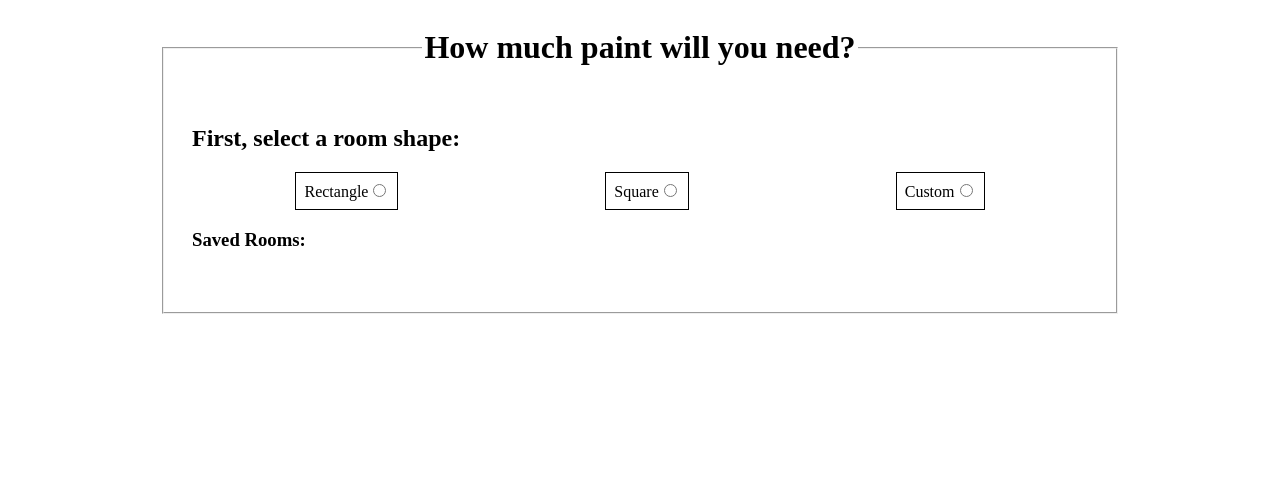
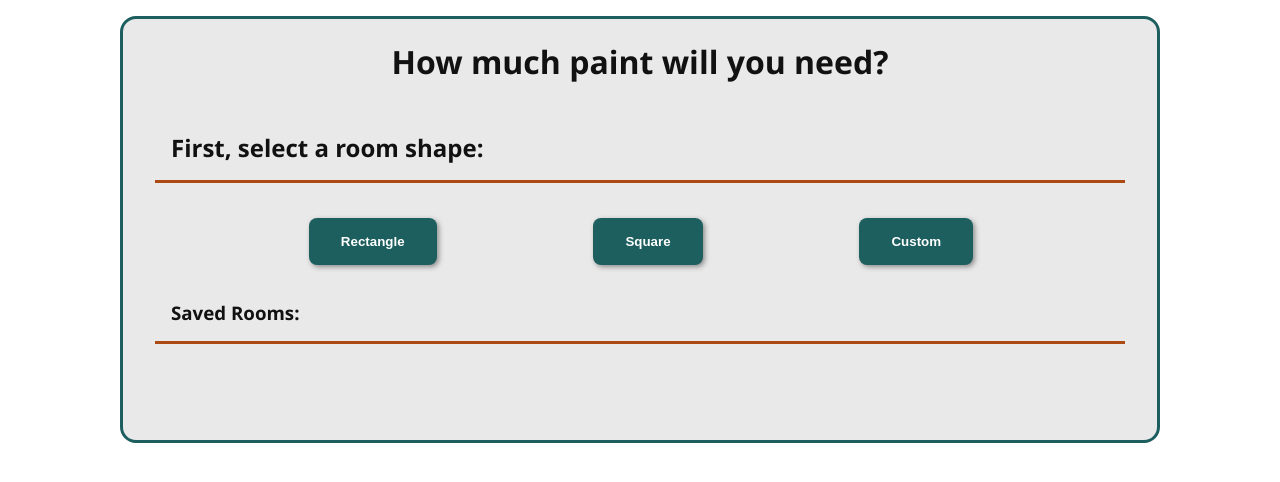
Before and after one commit to ShawnO86/paint-amount, a Vue app: page / in a window 1280 px wide. Shown: the top 482 px of the page. Built offline with nearby package versions, Linux system fonts and the light colour scheme.

Commit message:
Color and radio buttons
Added more styling and custom radio buttons for room shape selection.

```diff
--- a/src/App.vue
+++ b/src/App.vue
@@ -1,9 +1,7 @@
 <template>
-  <div>
-    <fieldset>
-      <legend><h1>How much paint will you need?</h1></legend>
-      <RoomShape />
-    </fieldset>
+  <div id="appContainer">
+    <h1>How much paint will you need?</h1>
+    <RoomShape />
   </div>
 </template>
 
@@ -19,12 +17,44 @@ export default {
 </script>
 
 <style>
+:root {
+  --main-bg-color: rgb(29, 94, 94);
+  --secondary-color: rgb(171, 75, 19);
+}
 #app {
-  max-width: 60rem;
-  margin: 0 auto;
+  max-width: 65rem;
+  margin: 1rem auto;
+  font-family: "Segoe UI", Tahoma, Geneva, Verdana, sans-serif;
 }
-legend {
+#appContainer {
+  border: 3px solid var(--main-bg-color);
+  padding: 0 1rem;
+  background-color: #e9e9e9;
+  border-radius: 1rem;
+  color: #111;
+}
+h1 {
+  color: #111;
   text-align: center;
 }
-
+h2,
+h3 {
+  color: #111;
+  border-bottom: 3px solid var(--secondary-color);
+  padding: 1rem;
+}
+@media only screen and (max-width: 470px) {
+  #app {
+    margin: 0;
+  }
+  #appContainer {
+    padding: 0;
+    border: 2px solid var(--main-bg-color);
+  }
+  h2,
+  h3 {
+    border-bottom: 2px solid var(--secondary-color);
+    padding: 0.5rem;
+  }
+}
 </style>
--- a/src/components/measureForm.vue
+++ b/src/components/measureForm.vue
@@ -13,18 +13,20 @@
     <div class="roomList">
       <div v-for="room in rooms" :key="room.id" class="roomCard">
         <button class="delBtn" @click="deleteRoom(room.id)">&#10006;</button>
-        <p>
+        <p class="roomId">
           Room id #: {{ room.id }}<br />
           ({{ room.shape }})
         </p>
-        <p>Windows: {{ room.windows }}</p>
-        <p>Doors: {{ room.doors }}</p>
+        <div class="roomData">
+          <p v-if="room.windows">Windows: {{ room.windows }}</p>
+          <p v-if="room.doors">Doors: {{ room.doors }}</p>
           <p>Area: {{ room.area }}sq. feet</p>
           <p>One coat (walls): {{ room.one_coat }} gallon(s).</p>
           <p>Two coats (walls): {{ room.two_coats }} gallon(s).</p>
           <p>Ceiling area: {{ room.ceiling_area }}</p>
           <p>One coat (ceiling): {{ room.one_ceiling }} gallon(s).</p>
           <p>Two coats (ceiling): {{ room.two_ceiling }} gallon(s).</p>
+        </div>
       </div>
     </div>
   </div>
@@ -85,40 +87,81 @@ export default {
   <style>
 .formHolder {
   display: flex;
-  justify-content: space-around;
+  justify-content: space-evenly;
   flex-wrap: wrap;
 }
 .formHolder label {
   display: block;
-  text-align: center;
+  font-weight: 700;
 }
 .formHolder input {
   padding: 0.5rem;
+  text-align: center;
 }
 .submitBtn {
+  padding: 1rem;
+  font-weight: 700;
+  cursor: pointer;
+  margin: 1.5rem auto 0 auto;
   width: 100%;
-  padding: 0.5rem;
-  margin: 2rem auto;
+  background-color: rgb(29, 94, 94);
+  color: #fff;
+  box-shadow: 2px 2px 5px rgba(51, 51, 51, 0.5);
+  border: none;
+  border-radius: 0.5rem;
+}
+.submitBtn:active,
+.submitBtn:hover {
+  background-color: rgba(29, 94, 94, 0.25);
+  color: #000;
+  box-shadow: 1px 1px 2px rgba(51, 51, 51, 0.25);
 }
 .roomList {
-  display: flex;
-  flex-wrap: wrap;
-  justify-content: space-around;
+  display: grid;
+  grid-template-columns: repeat(auto-fit, minmax(15rem, 1fr));
+  grid-auto-columns: 15rem;
+  gap: 2rem;
+  margin: 3rem 2rem;
 }
 .roomCard {
-  padding: 0.5rem;
-  background-color: #faebd7;
-  margin: 0.5rem;
+  color: #333;
+  font-weight: 500;
+  border-radius: 1rem;
+  background-color: white;
+  border-radius: 0.5rem;
+  padding: 1rem 1rem 0 1rem;
+  box-shadow: 2px 2px 5px rgba(51, 51, 51, 0.5);
+  max-width: 20rem;
+  justify-self: center;
+}
+.roomId {
+  position: relative;
+  bottom: 2rem;
+  font-weight: 700;
+  border-bottom: 1px solid rgb(171, 75, 19);
+  padding-bottom: 1rem;
+}
+.roomData {
+  position: relative;
+  bottom: 1.5rem;
 }
 .delBtn {
   position: relative;
-  background: none;
   color: red;
   border: none;
+  border-radius: 1rem;
   left: 90%;
   cursor: pointer;
+  font-weight: 900;
+  transition: transform 150ms;
+  z-index: 2;
 }
 .delBtn:hover {
-  transform: scale(130%);
+  transform: scale(135%);
+}
+@media only screen and (max-width: 450px) {
+  .roomList {
+    margin: 1rem 0.25rem;
+  }
 }
 </style>
--- a/src/components/rectangleForm.vue
+++ b/src/components/rectangleForm.vue
@@ -1,5 +1,5 @@
 <template>
-  <div >
+  <div>
     <form @submit="submitRoom">
       <h2>Next, enter measurements:</h2>
       <div class="formHolder">
@@ -33,7 +33,7 @@
       </div>
       <h2>Then, subtract windows and doors from area (optional):</h2>
       <div class="formHolder">
-          <div class="inputContainer windowDoor">
+        <div class="inputContainer">
           <label for="windows">Windows (-15sq. ft.)</label>
           <input
             type="number"
@@ -41,12 +41,10 @@
             id="windows"
             v-model="windows"
           />
-
         </div>
-          <div class="inputContainer windowDoor">
+        <div class="inputContainer">
           <label for="doors">Doors (-20sq. ft.)</label>
           <input type="number" placeholder="Doors" id="doors" v-model="doors" />
-
         </div>
       </div>
       <input type="submit" value="Save Room" class="submitBtn" />
@@ -69,7 +67,10 @@
   },
   computed: {
     area() {
-        return ((this.length * 2 + this.width * 2) * this.height) - (this.windowArea + this.doorArea);
+      return (
+        (this.length * 2 + this.width * 2) * this.height -
+        (this.windowArea + this.doorArea)
+      );
     },
     oneCoat() {
       return Math.round((this.area / 350) * 100) / 100;
@@ -91,7 +92,7 @@
     },
     doorArea() {
       return this.doors * 20;
-      }
+    },
   },
   methods: {
     submitRoom(e) {
--- a/src/components/roomShape.vue
+++ b/src/components/roomShape.vue
@@ -3,33 +3,36 @@
     <h2>First, select a room shape:</h2>
     <form @submit.prevent>
       <div id="shapeContainer">
-          <div>
-          <label for="rectangle">Rectangle</label>
+        <div class="roomShapeContainer">
           <input
+            label="Rectangle"
             type="radio"
             id="rectangle"
             value="rectangle"
             name="roomShape"
             v-model="roomShape"
-          /></div>
-          <div>
-          <label for="square">Square</label>
+          />
+        </div>
+        <div class="roomShapeContainer">
           <input
+            label="Square"
             type="radio"
             id="square"
             value="square"
             name="roomShape"
             v-model="roomShape"
-          /></div>
-          <div>
-          <label for="custom">Custom</label>
+          />
+        </div>
+        <div class="roomShapeContainer">
           <input
+            label="Custom"
             type="radio"
             id="custom"
             value="custom"
             name="roomShape"
             v-model="roomShape"
-          /></div>
+          />
+        </div>
       </div>
     </form>
 
@@ -50,23 +53,51 @@
       roomShape: "",
     };
   },
-
 };
 </script>
   <style scoped>
 #shapeContainer {
   display: flex;
   flex-wrap: wrap;
-  justify-content: space-around;
+  justify-content: space-evenly;
+  margin: 2rem 0 0 0;
+  row-gap: 1rem;
 }
-#shapeContainer div {
-  border: 1px solid black;
-  padding: 0.5rem;
+.roomShapeContainer input[type="radio"] {
+  appearance: none;
 }
-#shapeContainer label, #shapeContainer input{
+.roomShapeContainer input {
+  display: block;
   cursor: pointer;
+  font-weight: 700;
+  background-color: rgb(29, 94, 94);
+  color: #fff;
+  border-radius: 0.5rem;
+  padding: 1rem 2rem;
+  box-shadow: 2px 2px 5px rgba(51, 51, 51, 0.5);
+}
+.roomShapeContainer input:checked {
+  background-color: rgba(29, 94, 94, 0.25);
+  color: #000;
+  box-shadow: 1px 1px 2px rgba(51, 51, 51, 0.25);
+}
+.roomShapeContainer input::before {
+  content: attr(label);
+  text-align: center;
+}
+#shapeContainer label {
+  padding: 1rem 0.5rem 0 1rem;
 }
 .mainContainer {
   margin: 2rem 1rem;
 }
+@media only screen and (max-width: 470px) {
+  .mainContainer {
+    margin: 1rem 0.5rem;
+  }
+  #shapeContainer {
+    flex-direction: column;
+    align-items: center;
+  }
+}
 </style>
```
Also changed, not shown: 1 other file (tests, documents, lock files or other folders). Lines whose indentation alone changed are shown as unchanged.
